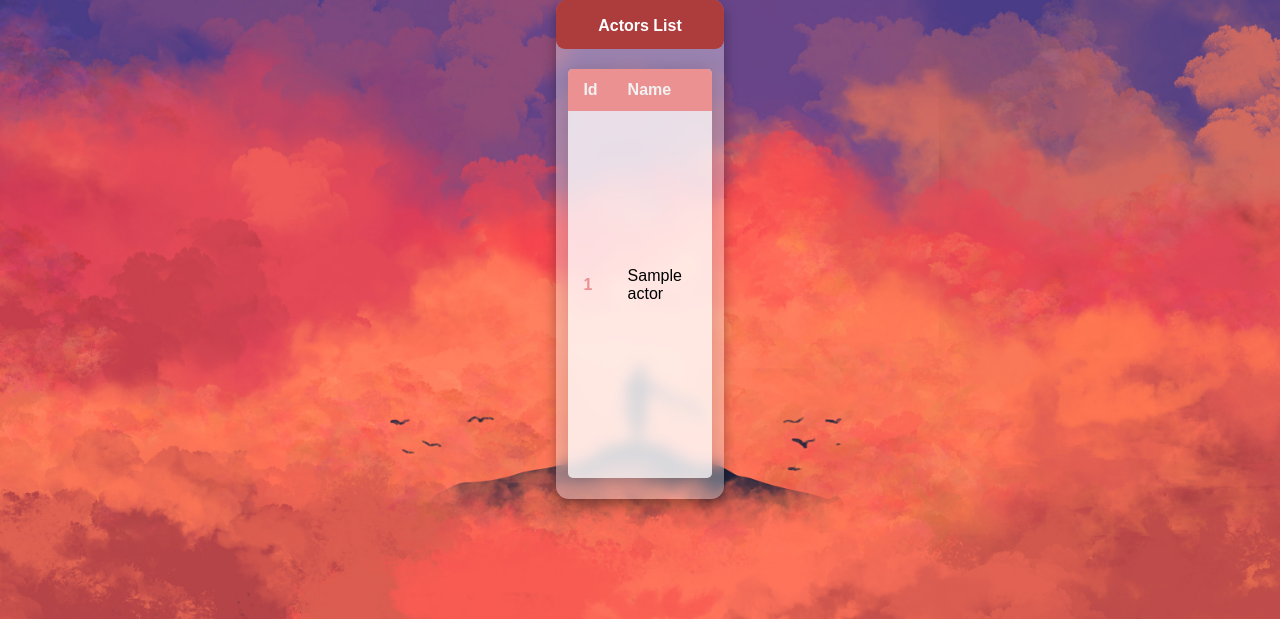
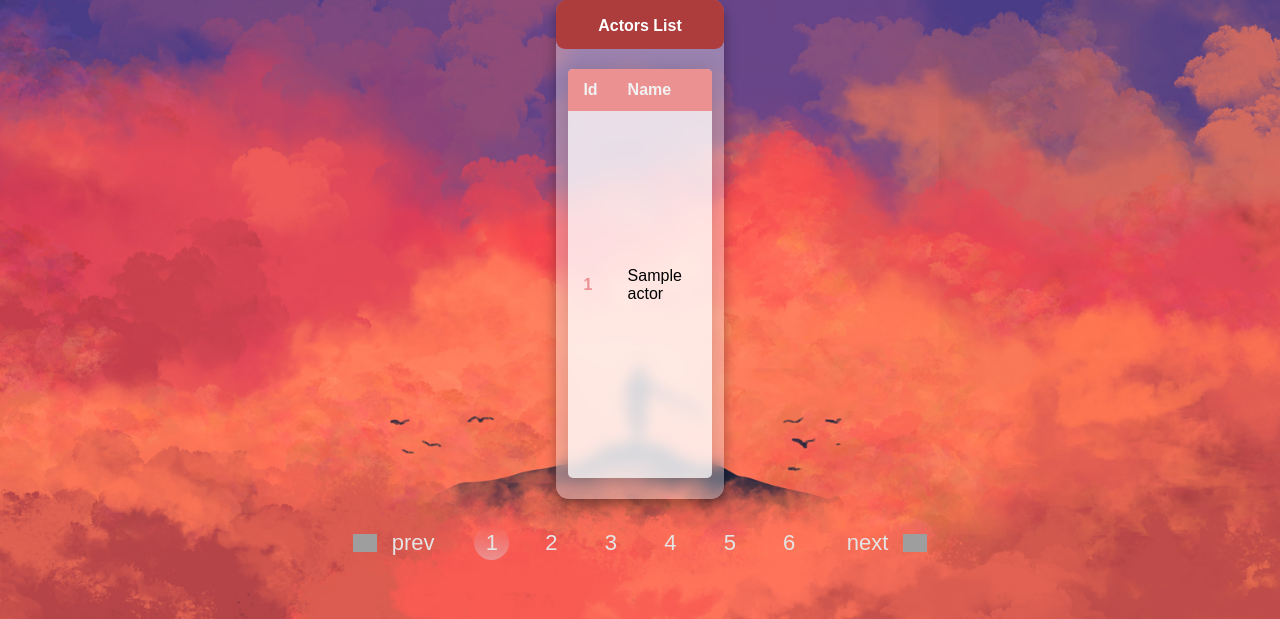
Before and after one commit to EstevesX10/DB-Netflix-Web-Application, a Flask app: template Website/templates/list_actors.html in a window 1280 px wide. Shown: the part 181-800 px from the top of the page. Run offline with Flask 3, Linux system fonts and the light colour scheme; the template is opened without the code that fills it: most values are stand-ins (such as "Sample title", 1, 10 or a date in 2020); grey boxes are pictures that could not be loaded.

Commit message:
Added pagination to the Actors Section - with all subsequent modifications

```diff
--- a/Website/app.py
+++ b/Website/app.py
@@ -419,15 +419,20 @@ def get_tvshow(id):
 
 # Actors - Listing all entries
 
-@APP.route('/actors/')
-def list_actors(): # AMOUNT OF RESULTS CHANGED -> WAY TOO MANY DATA
+@APP.route('/actors/P<int:page_number>')
+def list_actors(page_number=1): # AMOUNT OF RESULTS CHANGED -> WAY TOO MANY DATA
+  size = 4400
+  start_limit = (page_number - 1) * size
+  end_limit = (page_number) * size
+
   actors = db.execute('''
   SELECT DISTINCT p.person_id, p.name
   FROM Show_Person_Job spj JOIN Person p JOIN Job j
   ON (spj.person_id = p.person_id AND spj.job_id = j.job_id)
   WHERE j.name = 'cast'
-  ORDER by p.name;
-  ''').fetchall()
+  ORDER by p.name
+  LIMIT ?, ?;
+  ''', [start_limit, end_limit]).fetchall()
 
   return render_template('list_actors.html',
                          actors=actors)
--- a/Website/static/script.js
+++ b/Website/static/script.js
@@ -1,7 +1,7 @@
 /*
-# ---------- #
-| Pagination |
-# ---------- #
+# ------------------------ #
+| Pagination - List Movies |
+# ------------------------ #
 */
 
 document.addEventListener('DOMContentLoaded', (event) => {
@@ -14,15 +14,15 @@ document.addEventListener('DOMContentLoaded', (event) => {
 
     // Global variables
     let currentValue = determineInitialPage();
-    let links = document.getElementsByClassName('link');
+    let links = document.getElementsByClassName('linkMovie');
 
     // Function to update active link
-    function updateActiveLink() {
+    function updateActiveLinkMovie() {
         Array.from(links).forEach(link => link.classList.remove('active'));
         links[currentValue - 1].classList.add('active');
     }
 
-    function activeLink(event) {
+    function activeLinkMovie(event) {
         let page = parseInt(event.currentTarget.getAttribute('data-value'));
 
         // Check if the page number is valid and exists
@@ -32,37 +32,104 @@ document.addEventListener('DOMContentLoaded', (event) => {
         }
 
         currentValue = page;
-        updateActiveLink();
+        updateActiveLinkMovie();
         window.location.href = '/movies/P' + page; // Redirect to the new page
     }
 
     // Attach event listeners to pagination links
     Array.from(links).forEach(link => {
-        link.addEventListener('click', activeLink);
+        link.addEventListener('click', activeLinkMovie);
     });
 
-    function backBtn() {
+    function backBtnMovie() {
         if (currentValue > 1) {
             currentValue--;
-            updateActiveLink();
+            updateActiveLinkMovie();
             window.location.href = '/movies/P' + currentValue; // Redirect to the new page
         }
     }
 
-    function nextBtn() {
+    function nextBtnMovie() {
         if (currentValue < links.length) {
             currentValue++;
-            updateActiveLink();
+            updateActiveLinkMovie();
             window.location.href = '/movies/P' + currentValue; // Redirect to the new page
         }
     }
 
     // Attach event listeners to buttons
-    document.getElementById('btn1').addEventListener('click', backBtn);
-    document.getElementById('btn2').addEventListener('click', nextBtn);
+    document.getElementById('btn1Movie').addEventListener('click', backBtnMovie);
+    document.getElementById('btn2Movie').addEventListener('click', nextBtnMovie);
 
     // Update the active link initially
-    updateActiveLink();
+    updateActiveLinkMovie();
+});
+
+/*
+# ------------------------ #
+| Pagination - List Actors |
+# ------------------------ #
+*/
+
+document.addEventListener('DOMContentLoaded', (event) => {
+    // Function to determine the initial page based on the URL
+    function determineInitialPage() {
+        let currentPath = window.location.pathname;
+        let match = currentPath.match(/\/actors\/P(\d+)/);
+        return match ? parseInt(match[1], 10) : 1;
+    }
+
+    // Global variables
+    let currentValue = determineInitialPage();
+    let links = document.getElementsByClassName('linkActor');
+
+    // Function to update active link
+    function updateActiveLinkActor() {
+        Array.from(links).forEach(link => link.classList.remove('active'));
+        links[currentValue - 1].classList.add('active');
+    }
+
+    function activeLinkActor(event) {
+        let page = parseInt(event.currentTarget.getAttribute('data-value'));
+
+        // Check if the page number is valid and exists
+        if (!page || page < 1 || page > links.length) {
+            console.error('Invalid page number:', page);
+            return; // Do nothing if the page number is invalid
+        }
+
+        currentValue = page;
+        updateActiveLinkActor();
+        window.location.href = '/actors/P' + page; // Redirect to the new page
+    }
+
+    // Attach event listeners to pagination links
+    Array.from(links).forEach(link => {
+        link.addEventListener('click', activeLinkActor);
+    });
+
+    function backBtnActor() {
+        if (currentValue > 1) {
+            currentValue--;
+            updateActiveLinkActor();
+            window.location.href = '/actors/P' + currentValue; // Redirect to the new page
+        }
+    }
+
+    function nextBtnActor() {
+        if (currentValue < links.length) {
+            currentValue++;
+            updateActiveLinkActor();
+            window.location.href = '/actors/P' + currentValue; // Redirect to the new page
+        }
+    }
+
+    // Attach event listeners to buttons
+    document.getElementById('btn1Actor').addEventListener('click', backBtnActor);
+    document.getElementById('btn2Actor').addEventListener('click', nextBtnActor);
+
+    // Update the active link initially
+    updateActiveLinkActor();
 });
 
 /*
--- a/Website/static/style.css
+++ b/Website/static/style.css
@@ -264,14 +264,13 @@ header {
 
 .pagination ul li.active {
     color: #fff;
-    /* background-image: linear-gradient(#eb9191,#ad3c3c); */
-    /* background-image: linear-gradient(#eb9191,transparent); */
     background-image: linear-gradient(transparent, #eb9191);
     background-repeat: no-repeat;
     background-position: 0 0;
 }
 
-.pagination .btn1, .btn2 {
+.pagination .btn1Movie, .btn2Movie,
+.pagination .btn1Actor, .btn2Actor {
     display: inline-flex;
     align-items: center;
     font-size: 22px;
@@ -283,13 +282,15 @@ header {
     cursor: pointer;
 }
 
-.pagination .btn1 img {
+.pagination .btn1Movie img,
+.pagination .btn1Actor img {
     width: 24px;
     margin-right: 15px;
     transform: rotate(180deg);
 }
 
-.pagination .btn2 img {
+.pagination .btn2Movie img,
+.pagination .btn2Actor img {
     size: 12px;
     width: 24px;
     margin-left: 15px;
--- a/Website/templates/base.html
+++ b/Website/templates/base.html
@@ -31,7 +31,7 @@
           >Countries</a
         >
         <a href="/ratings/" id="ratings" class="nav-link active">Ratings</a>
-        <a href="/actors/" id="actors" class="nav-link active">Actors</a>
+        <a href="/actors/P1" id="actors" class="nav-link active">Actors</a>
         <a href="/directors/" id="directors" class="nav-link active"
           >Directors</a
         >
--- a/Website/templates/list_actors.html
+++ b/Website/templates/list_actors.html
@@ -37,5 +37,42 @@
       </table>
     </section>
   </main>
+
+  <div class="pagination-container">
+    <div class="pagination">
+      <button class="btn1Actor" id="btn1Actor" onclick="backBtnActor()">
+        <img
+          src="https://external-content.duckduckgo.com/iu/?u=https%3A%2F%2Fclipground.com%2Fimages%2Farrow-png-transparent-11.png&f=1&nofb=1&ipt=4c43d03fa196be91c23ae9eb1dcf13bdeddbdf342ce7811ee135d644818a5ed3&ipo=images"
+        />
+        prev
+      </button>
+      <ul>
+        <li class="linkActor active" value="1" onclick="activeLinkActor(event)">
+          <a href="/actors/P1">1</a>
+        </li>
+        <li class="linkActor" value="2" onclick="activeLinkActor(event)">
+          <a href="/actors/P2">2</a>
+        </li>
+        <li class="linkActor" value="3" onclick="activeLinkActor(event)">
+          <a href="/actors/P3">3</a>
+        </li>
+        <li class="linkActor" value="4" onclick="activeLinkActor(event)">
+          <a href="/actors/P4">4</a>
+        </li>
+        <li class="linkActor" value="5" onclick="activeLinkActor(event)">
+          <a href="/actors/P5">5</a>
+        </li>
+        <li class="linkActor" value="6" onclick="activeLinkActor(event)">
+          <a href="/actors/P6">6</a>
+        </li>
+      </ul>
+      <button class="btn2Actor" id="btn2Actor" onclick="nextBtnActor()">
+        next
+        <img
+          src="https://external-content.duckduckgo.com/iu/?u=https%3A%2F%2Fclipground.com%2Fimages%2Farrow-png-transparent-11.png&f=1&nofb=1&ipt=4c43d03fa196be91c23ae9eb1dcf13bdeddbdf342ce7811ee135d644818a5ed3&ipo=images"
+        />
+      </button>
+    </div>
+  </div>
 </body>
 {% endblock %}
```
Also changed, not shown: Website/templates/list_movies.html (+8 -8 lines).
